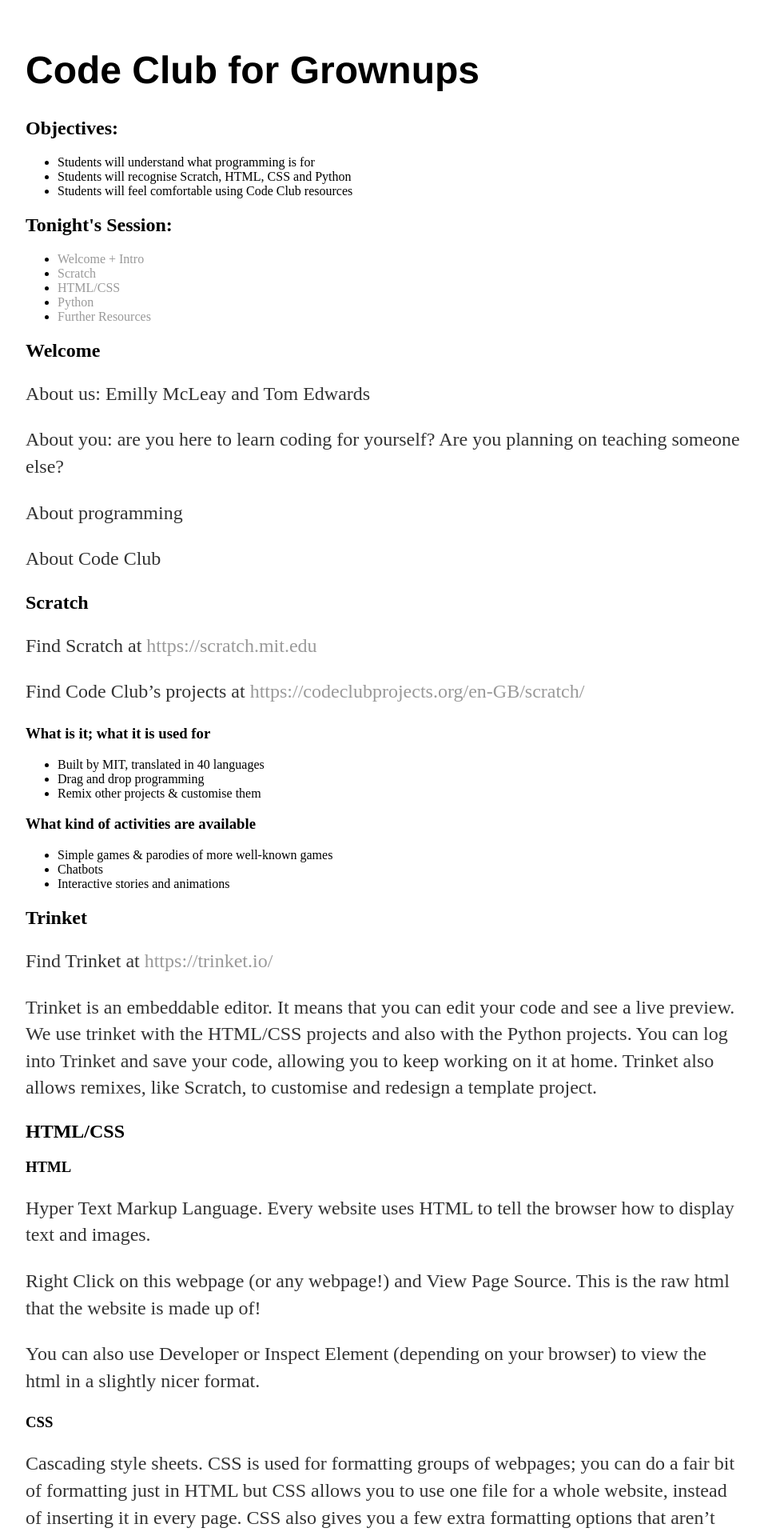
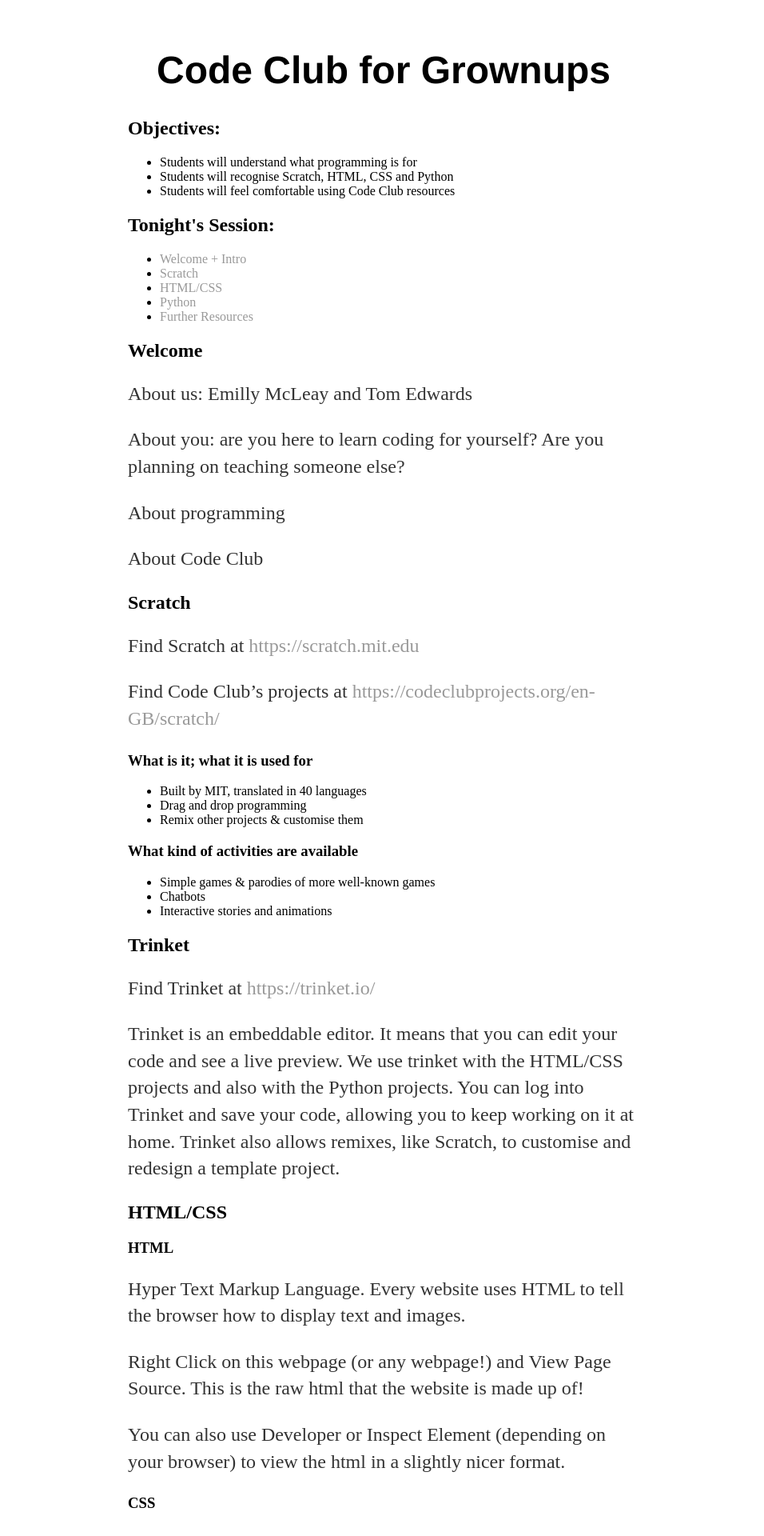
Before and after one commit to emillym/emillym.github.io, a Jekyll site: the page built from index.html, in a window 1280 px wide. Shown: the top 1920 px of the page at 80% size, without its empty margins (160-1116 px from the left). Built offline with Jekyll 4.4.1, drawn with Linux system fonts in a browser that asks for light colours.

Commit message:
Update main.css

```diff
--- a/css/main.css
+++ b/css/main.css
@@ -22,22 +22,20 @@
 h1 {
     font-size: 3em;
     font-family:'Helvetica', 'Arial', 'Sans-Serif';
+    text-align: center
 }
 p {
     font-size: 1.5em;
     line-height: 1.4em;
     color: #333;
 }
+
+.content {
+	max-width: 640px;
+	margin: auto;
+}
+
 footer {
     border-top: 1px solid #d5d5d5;
     font-size: .8em;
 }
-
-ul.posts {
-    margin: 20px auto 40px;
-    font-size: 1.5em;
-}
-
-ul.posts li {
-    list-style: none;
-}
```
